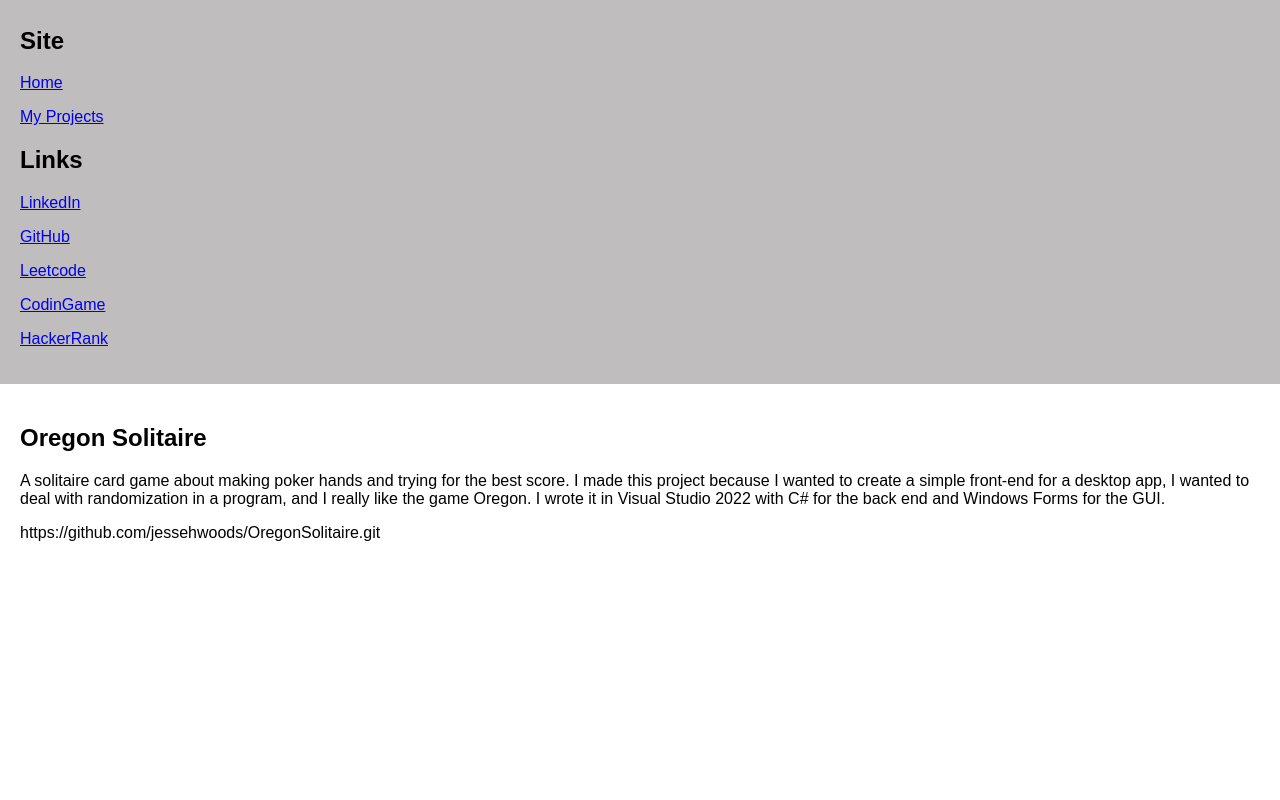
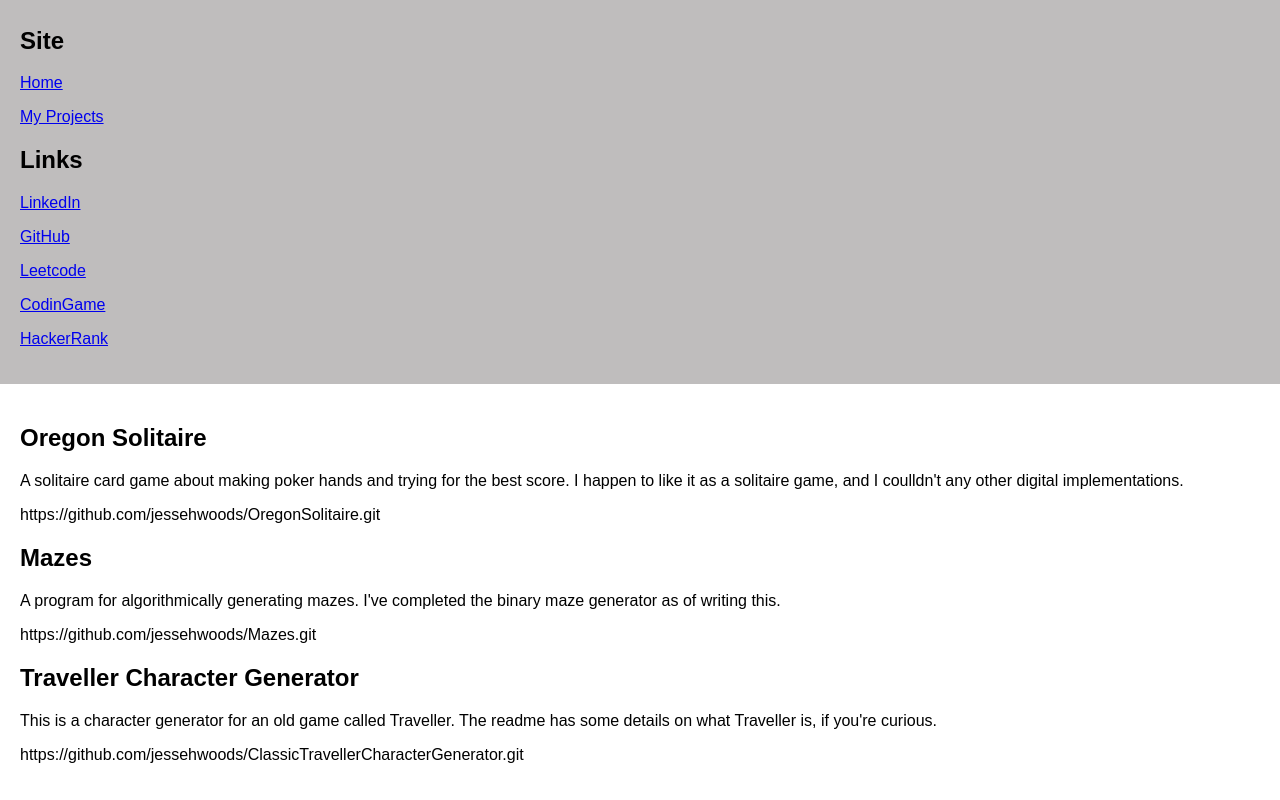
Before and after one commit to jessehwoods/PersonalWebsite, an Angular app in the folder website-source/: page /project-list in a window 1280 px wide. Shown: the part 226-1026 px from the top of the page. Before the commit the page ends 804 px from the top, so only its background shows below. Built offline with nearby package versions, Linux system fonts and the light colour scheme.

Commit message:
Added additional projects and updated html.

```diff
--- a/website-source/src/app/project-list/projects.ts
+++ b/website-source/src/app/project-list/projects.ts
@@ -7,7 +7,17 @@ export interface Project{
 export const projects = [
     {
         name: 'Oregon Solitaire',
-        description: 'A solitaire card game about making poker hands and trying for the best score. I made this project because I wanted to create a simple front-end for a desktop app, I wanted to deal with randomization in a program, and I really like the game Oregon. I wrote it in Visual Studio 2022 with C# for the back end and Windows Forms for the GUI.',
+        description: 'A solitaire card game about making poker hands and trying for the best score. I happen to like it as a solitaire game, and I coulldn\'t any other digital implementations.',
         repo: 'https://github.com/jessehwoods/OregonSolitaire.git'
+    },
+    {
+        name: 'Mazes',
+        description: 'A program for algorithmically generating mazes. I\'ve completed the binary maze generator as of writing this.',
+        repo: 'https://github.com/jessehwoods/Mazes.git'
+    },
+    {
+        name: 'Traveller Character Generator',
+        description: 'This is a character generator for an old game called Traveller. The readme has some details on what Traveller is, if you\'re curious.',
+        repo: 'https://github.com/jessehwoods/ClassicTravellerCharacterGenerator.git'
     }
 ]
```
